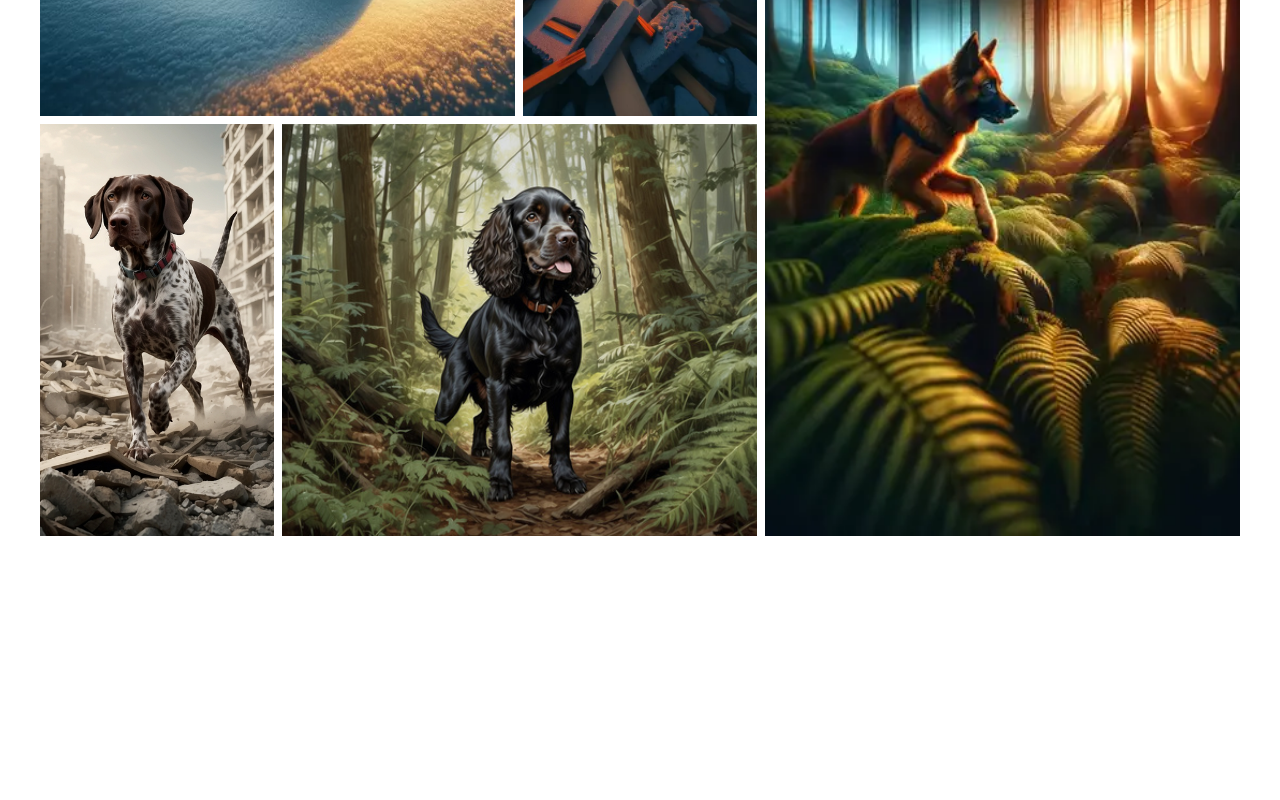
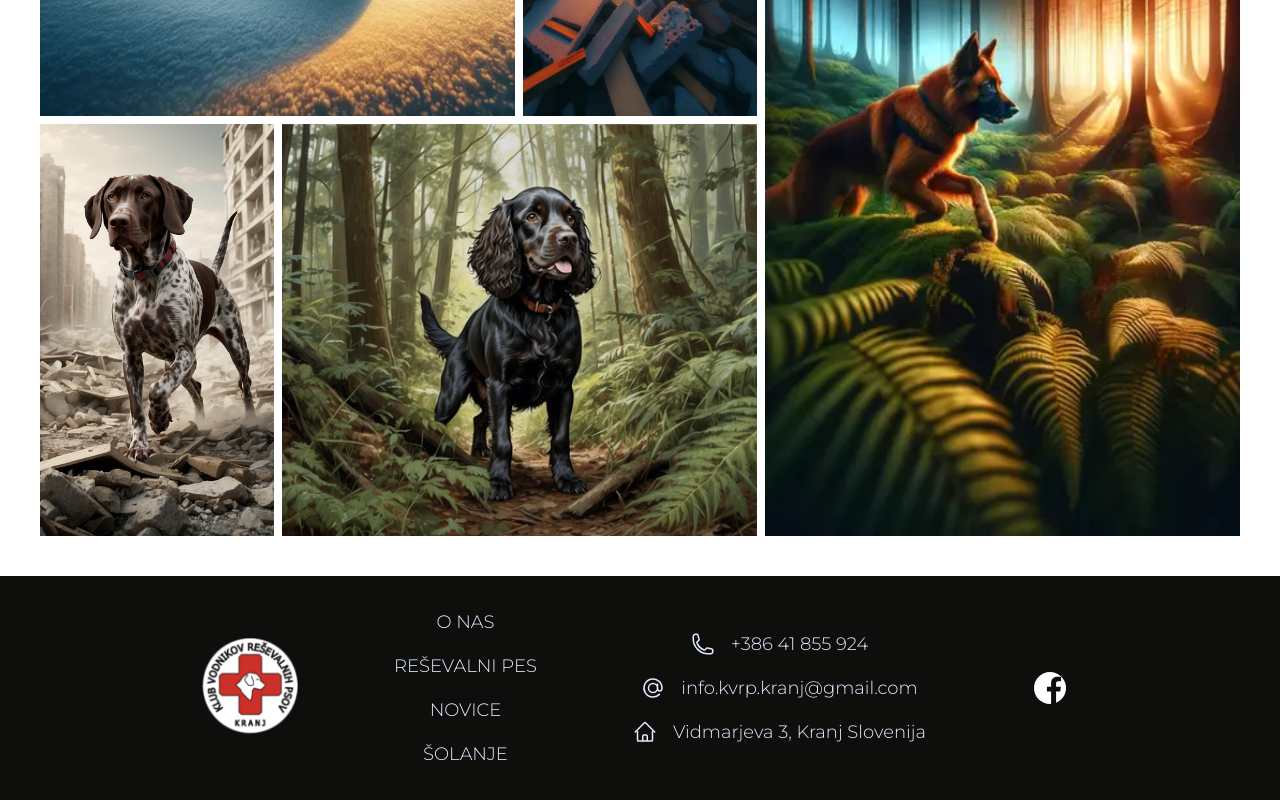
Before and after one commit to BostjanT/KVRPK, a Next.js app: page / in a window 1280 px wide. Shown: the part 2891-3691 px from the top of the page. Before the commit the page ends 3467 px from the top, so only its background shows below. Built offline with nearby package versions, Linux system fonts and the light colour scheme.

Commit message:
Adding some new components for the website

```diff
--- a/app/layout.tsx
+++ b/app/layout.tsx
@@ -2,6 +2,7 @@ import type { Metadata } from 'next'
 import { Montserrat } from 'next/font/google'
 import './globals.css'
 import Navigation from '@/components/Navigation'
+import Footer from '@/components/Footer'
 
 const monte = Montserrat({ subsets: ['latin'] })
 
@@ -21,6 +22,7 @@ export default function RootLayout({
                 <>
                     <Navigation />
                     {children}
+                    <Footer />
                 </>
             </body>
         </html>
--- /dev/null
+++ b/components/Footer.tsx
@@ -0,0 +1,100 @@
+import Link from 'next/link'
+import Facebook from '@/public/icon-facebook.svg'
+import Logo from '@/public/KVRPK_LOGO_small.png'
+import Image from 'next/image'
+
+const Footer = () => {
+    return (
+        <footer className="py-8 bg-dark">
+            {/* <!-- Footer Flex Container --> */}
+            <div className="container flex flex-col items-center justify-around mx-auto space-y-12 px-6 md:flex-row md:space-y-0">
+                {/* <!-- Logo/Menu Container --> */}
+                <div className="flex items-center justify-center">
+                    <Image
+                        src={Logo}
+                        alt="klubski logotip"
+                        className="mb-1 max-w-24"
+                    />
+                </div>
+                <div className="flex flex-col items-center justify-between space-y-4 text-lg font-light  text-white">
+                    <a href="#" className="uppercase hover:text-alertOrange">
+                        O nas
+                    </a>
+                    <a href="#" className="uppercase hover:text-alertOrange">
+                        Reševalni pes
+                    </a>
+                    <a href="#" className="uppercase hover:text-alertOrange">
+                        Novice
+                    </a>
+                    <a href="#" className="uppercase hover:text-alertOrange">
+                        Šolanje
+                    </a>
+                </div>
+                {/* <!-- Klubski podatkir --> */}
+                <div className="flex flex-col items-center justify-between space-y-4 text-lg font-light  text-white">
+                    <div className="flex items-center text-white">
+                        <svg
+                            xmlns="http://www.w3.org/2000/svg"
+                            fill="none"
+                            viewBox="0 0 24 24"
+                            stroke-width="1.5"
+                            stroke="currentColor"
+                            className="w-6 h-6 mr-4">
+                            <path
+                                stroke-linecap="round"
+                                stroke-linejoin="round"
+                                d="M2.25 6.75c0 8.284 6.716 15 15 15h2.25a2.25 2.25 0 0 0 2.25-2.25v-1.372c0-.516-.351-.966-.852-1.091l-4.423-1.106c-.44-.11-.902.055-1.173.417l-.97 1.293c-.282.376-.769.542-1.21.38a12.035 12.035 0 0 1-7.143-7.143c-.162-.441.004-.928.38-1.21l1.293-.97c.363-.271.527-.734.417-1.173L6.963 3.102a1.125 1.125 0 0 0-1.091-.852H4.5A2.25 2.25 0 0 0 2.25 4.5v2.25Z"
+                            />
+                        </svg>
+                        +386 41 855 924
+                    </div>
+                    <div className="flex items-center text-white">
+                        <svg
+                            xmlns="http://www.w3.org/2000/svg"
+                            fill="none"
+                            viewBox="0 0 24 24"
+                            stroke-width="1.5"
+                            stroke="currentColor"
+                            className="w-6 h-6 mr-4">
+                            <path
+                                stroke-linecap="round"
+                                stroke-linejoin="round"
+                                d="M16.5 12a4.5 4.5 0 1 1-9 0 4.5 4.5 0 0 1 9 0Zm0 0c0 1.657 1.007 3 2.25 3S21 13.657 21 12a9 9 0 1 0-2.636 6.364M16.5 12V8.25"
+                            />
+                        </svg>
+                        info.kvrp.kranj@gmail.com
+                    </div>
+                    <div className="flex items-center text-white">
+                        <svg
+                            xmlns="http://www.w3.org/2000/svg"
+                            fill="none"
+                            viewBox="0 0 24 24"
+                            stroke-width="1.5"
+                            stroke="currentColor"
+                            className="w-6 h-6 mr-4">
+                            <path
+                                stroke-linecap="round"
+                                stroke-linejoin="round"
+                                d="m2.25 12 8.954-8.955c.44-.439 1.152-.439 1.591 0L21.75 12M4.5 9.75v10.125c0 .621.504 1.125 1.125 1.125H9.75v-4.875c0-.621.504-1.125 1.125-1.125h2.25c.621 0 1.125.504 1.125 1.125V21h4.125c.621 0 1.125-.504 1.125-1.125V9.75M8.25 21h8.25"
+                            />
+                        </svg>
+                        Vidmarjeva 3, Kranj Slovenija
+                    </div>
+                </div>
+
+                {/* <!-- Social Container --> */}
+                <div className="flex space-x-10">
+                    <a href="#">
+                        <Image
+                            src={Facebook}
+                            alt="social icon"
+                            className="h-8 w-8  rounded-full m-3 hover:bg-alertOrange"
+                        />
+                    </a>
+                </div>
+            </div>
+        </footer>
+    )
+}
+
+export default Footer
```
Also changed, not shown: public/icon-facebook.svg (added), public/paw-path.png (deleted).
